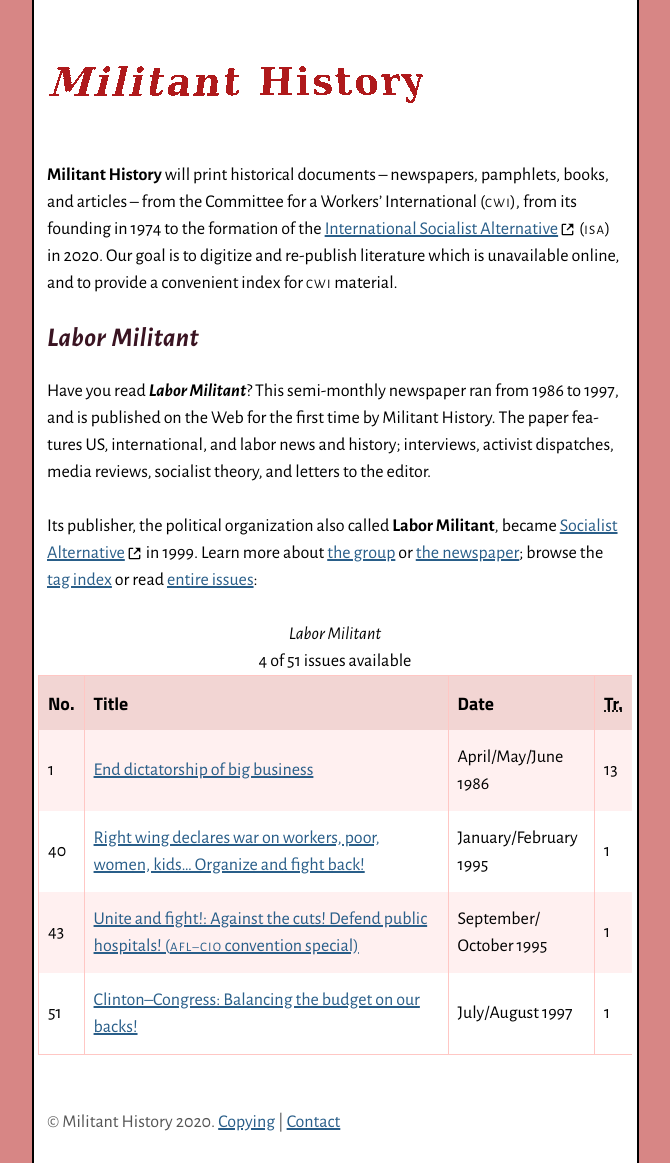
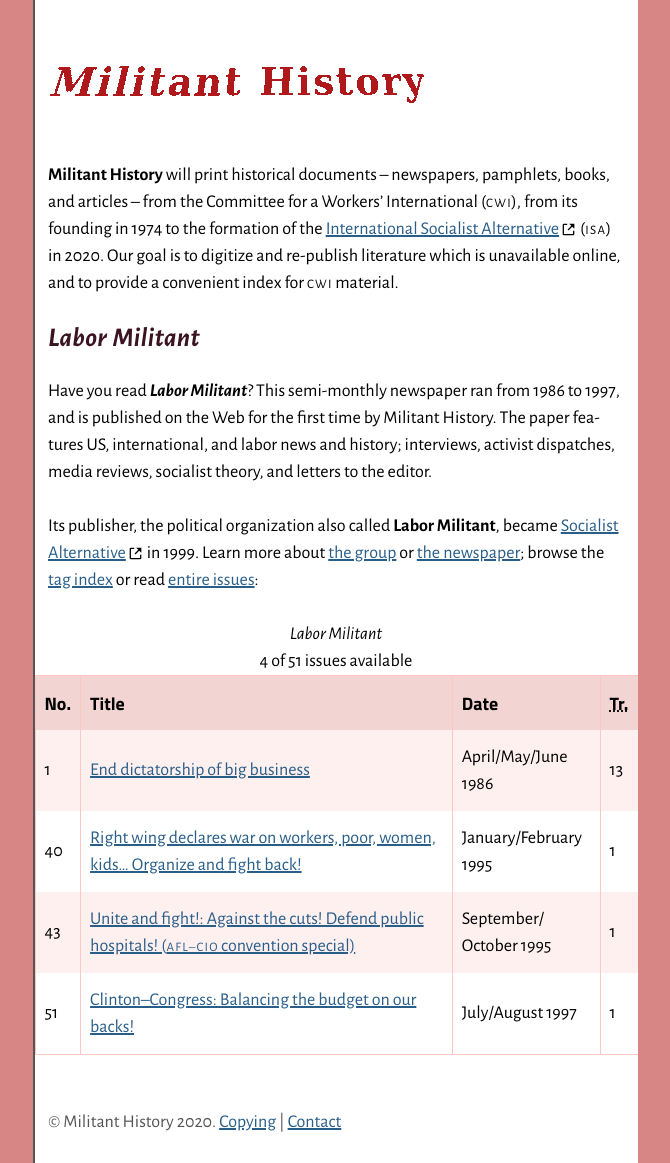
Before and after one commit to jackwillis/militanthistory, a Jekyll site: the page built from pages/index.md, in a window 1280 px wide. Shown: the whole page, without its empty margins (305-975 px from the left). Built offline with Jekyll 4.4.1, drawn with Linux system fonts in a browser that asks for light colours.

Commit message:
Style updates
Make <figure> on front page take up full page width.
Get rid of left border on <body>.

```diff
--- a/styles/main.scss
+++ b/styles/main.scss
@@ -385,9 +385,13 @@
     background-color: #D78685;
 
     body {
-      border: 2px solid black;
       border-width: 0 2px;
       padding: 0 0.75em;
+    }
+
+    figure {
+      margin-left: -0.75em;
+      margin-right: -0.75em;
     }
 
     header {
```
